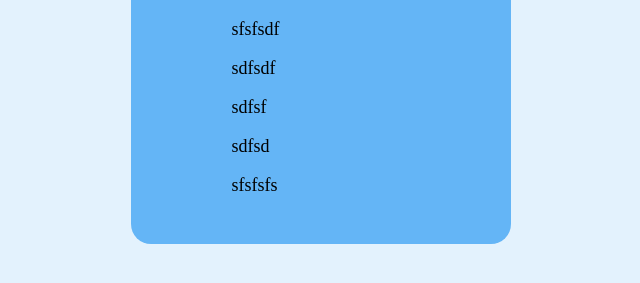
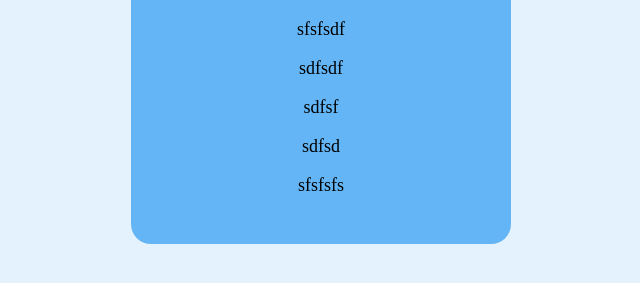
Before and after one commit to PJ9172/Weather_Updates, a plain HTML site: page result.html in a window 1280 px wide. Shown: the part 171-454 px from the top of the page, without its empty margins (319-959 px from the left). Drawn offline with Linux system fonts and the light colour scheme.

Commit message:
Updated Project!!!

```diff
--- a/result.html
+++ b/result.html
@@ -11,7 +11,7 @@
 <body>
     <center>
         <div class="container">
-            <h1 align="center">Weather Updates</h1>
+            <h1>Weather Updates</h1>
             <p id="name">sfsfsdf</p>
             <p id="temp">sdfsdf</p>
             <p id="humd">sdfsf</p>
--- a/static/result.css
+++ b/static/result.css
@@ -10,9 +10,9 @@ body{
     padding-bottom: 30px;
     border: none;
     border-radius: 20px;
-    text-align: justify;
+    text-align: center;
 }
 .container p{
-    margin-left: 100px;
+    /* margin-left: 100px; */
     font-size: 18px;
 }
```
